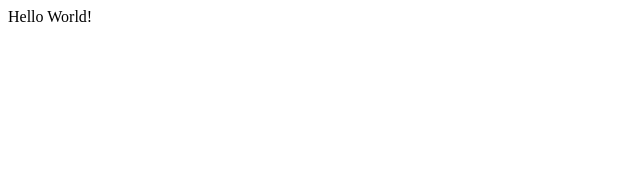
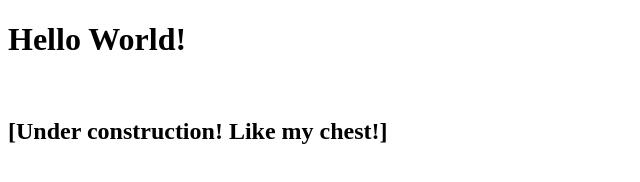
Before and after one commit to aethsildrys/aethsildrys.github.io, a plain HTML site: page index.html in a window 1280 px wide. Shown: the whole page, without its empty margins (0-640 px from the left). Drawn offline with Linux system fonts and the light colour scheme.

Commit message:
Update index.html

```diff
--- a/index.html
+++ b/index.html
@@ -7,6 +7,8 @@
     <title>Document</title>
 </head>
 <body>
-    Hello World!
+    <h1>Hello World!</h1>
+    <br>
+    <h2>[Under construction! Like my chest!]</h2>
 </body>
 </html>
```
